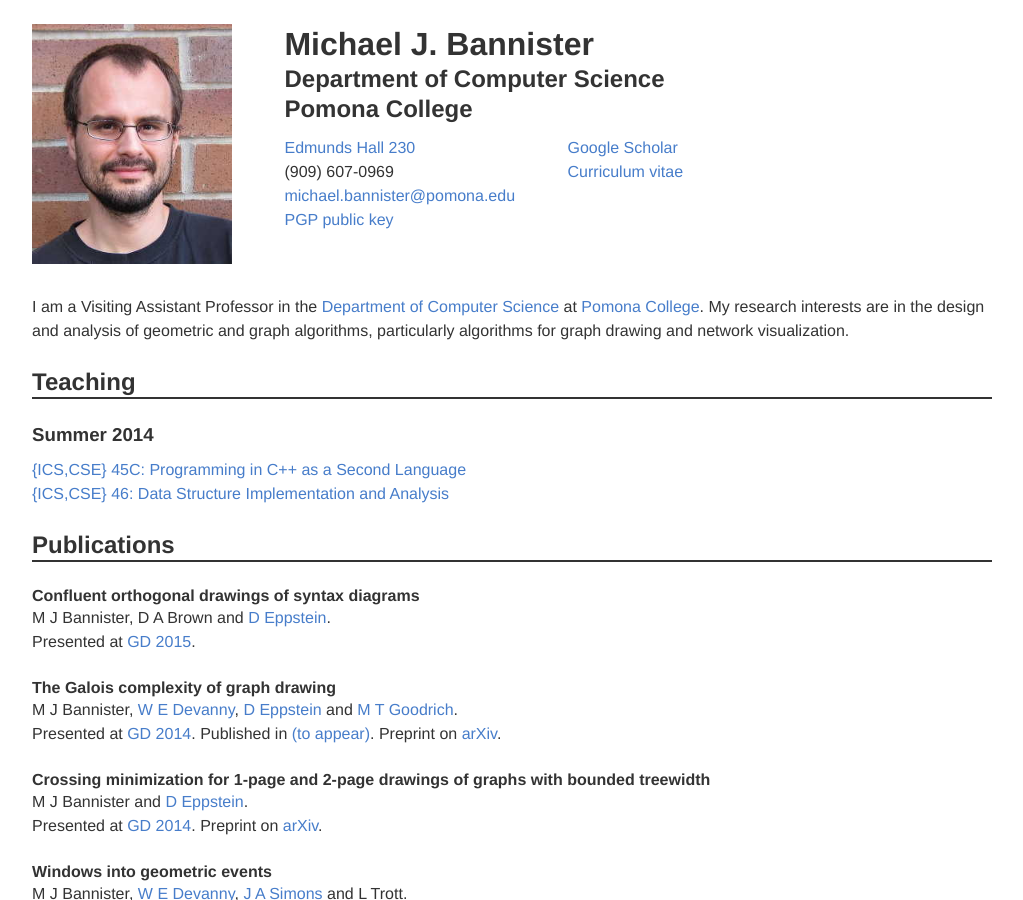
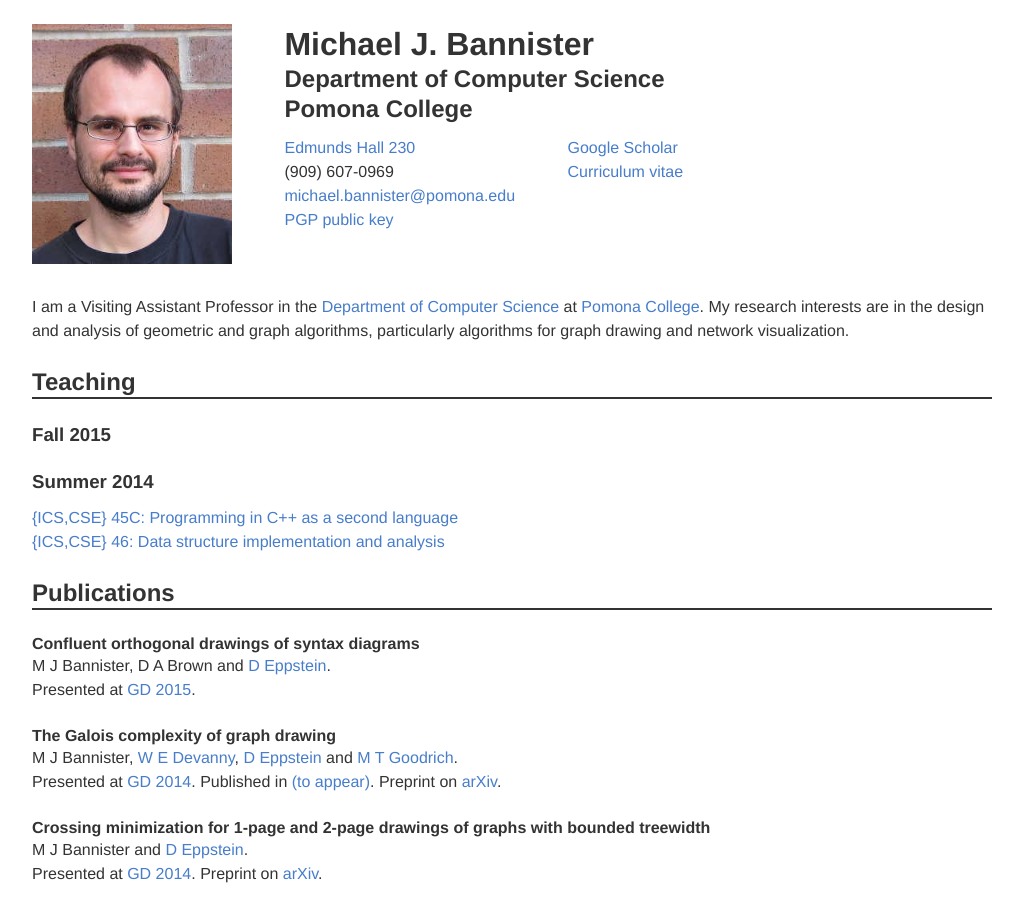
Before and after one commit to jacksonjw12/mbannister.github.io, a Jekyll site: the page built from index.html, in a window 1280 px wide and 900 px high. Shown: the whole window, without its empty margins (128-1151 px from the left). Built offline with Jekyll 4.4.1, drawn with Linux system fonts in a browser that asks for light colours.

Commit message:
Updated how course lists are generated

```diff
--- a/index.html
+++ b/index.html
@@ -4,6 +4,7 @@ title: Michael J. Bannister
 css: homepage
 mathjax: false
 description: The home page of Michael J. Bannister.
+current_terms: [["Fall", 2015], ["Summer", 2014]]
 ---
 
 
@@ -37,14 +38,24 @@ description: The home page of Michael J. Bannister.
 
 <section id="teaching">
   <h2>Teaching</h2>
-  <article>
-  <h3>Summer 2014</h3>
-  <ul>
-    {% assign courses = (site.teaching | where: 'syllabus', true %}{% for page in courses %}
-    <li><a href="{{site.baseurl}}{{page.url}}">{{ page.title }}</a></li>
-    {% endfor %}
-  </ul>
-  </article>
+  {% assign courses = site.teaching | where: 'syllabus', true %}
+  {% for term in page.current_terms %}
+    <article>
+      <h3>{{ term[0] }} {{ term[1] }}</h3>
+      {% assign cs = courses | where: 'year', term[1] | where: 'term', term[0] %}
+      <ul>
+      {% for c in cs %}
+        <li>
+          {% if c.draft %}
+          {{ c.title }}
+          {% else %}
+          <a href="{{ site.baseurl }}{{ c.url }}">{{ c.title }}</a>
+          {% endif %}
+        </li>
+      {% endfor %}
+      </ul>
+    </article>
+  {% endfor%}
 </section>
 
 
```
Also changed, not shown: _teaching/45c-u14/index.md (+2 -2 lines), _teaching/46-u14/index.md (+3 -2 lines).
